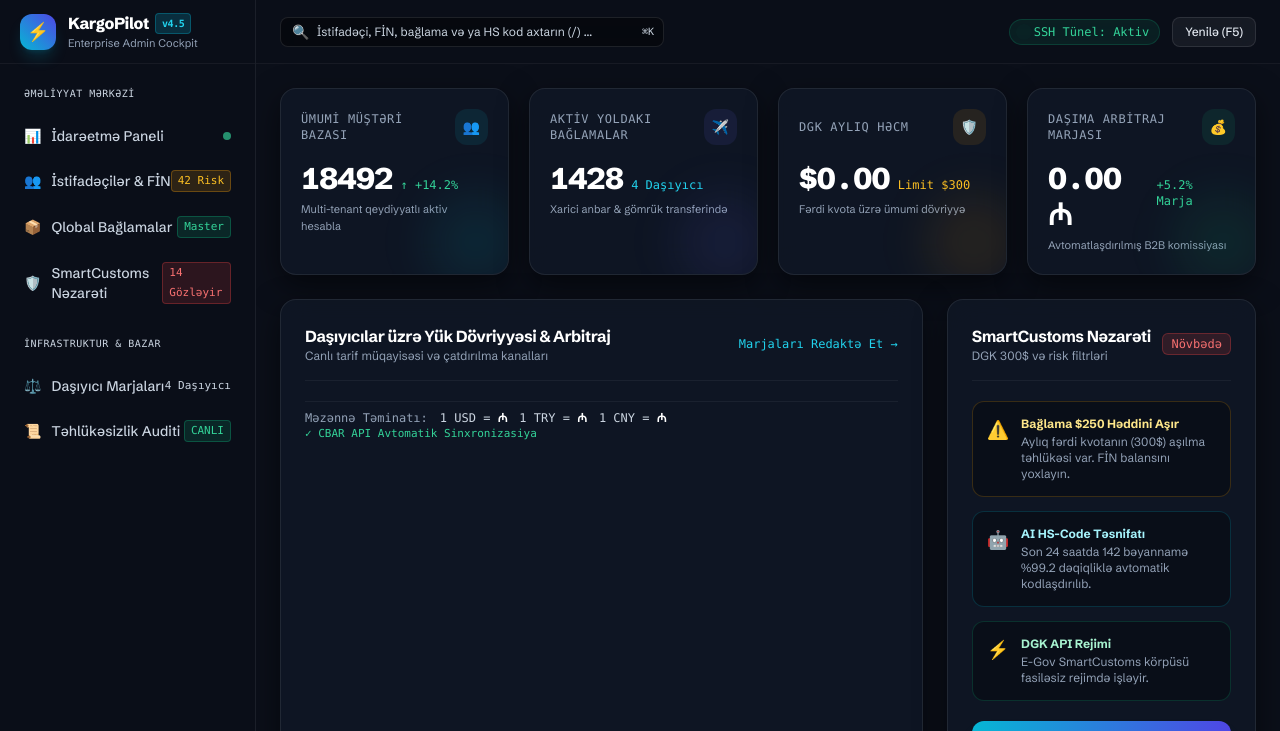
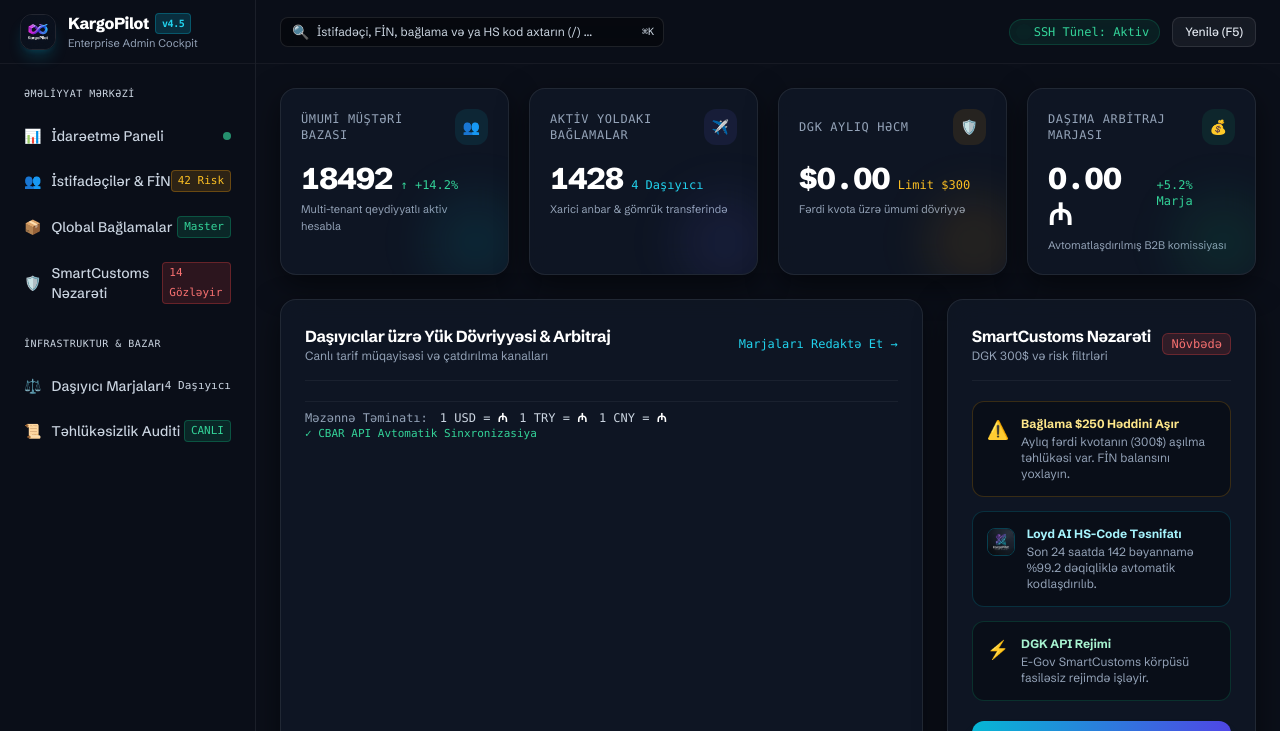
Before and after one commit to VaskaMc/kargopilot, a Python web app: template web_panel/templates/admin/dashboard.html in a window 1280 px wide. Shown: the top 731 px of the page. Run offline with Jinja, Linux system fonts and the light colour scheme; the template is opened without the code that fills it, so the values that code supplies are empty; some libraries are stand-ins or nearby versions.

Commit message:
feat(branding): restore and integrate official Concept 6 corporate logo and Concept 5 AI engine logo across Admin Cockpit and Web UI

```diff
--- a/web_panel/templates/admin/base.html
+++ b/web_panel/templates/admin/base.html
@@ -47,9 +47,7 @@
     <div>
       <!-- Brand Header -->
       <div class="h-16 flex items-center px-5 border-b border-white/5 space-x-3">
-        <div class="w-9 h-9 rounded-xl bg-gradient-to-tr from-cyan-500 to-indigo-600 flex items-center justify-center shadow-lg shadow-cyan-500/20">
-          <span class="text-white font-bold text-lg">⚡</span>
-        </div>
+        <img src="/static/img/logo_concept_6_infinity_loop.jpg" alt="KargoPilot Loqo" class="w-9 h-9 rounded-xl object-cover shadow-lg shadow-cyan-500/20 border border-white/10 shrink-0">
         <div>
           <div class="font-extrabold tracking-tight text-white flex items-center gap-1.5">
             <span>KargoPilot</span>
--- a/web_panel/templates/admin/dashboard.html
+++ b/web_panel/templates/admin/dashboard.html
@@ -123,9 +123,9 @@
         </div>
 
         <div class="p-3.5 rounded-xl bg-black/30 border border-cyan-500/20 flex items-start gap-3">
-          <span class="text-cyan-400 text-lg">🤖</span>
+          <img src="/static/img/logo_concept_5_quantum_node.jpg" alt="Loyd AI Mühərriki" class="w-7 h-7 rounded-lg object-cover border border-cyan-500/30 shrink-0 mt-0.5">
           <div class="text-xs space-y-0.5">
-            <div class="font-bold text-cyan-200">AI HS-Code Təsnifatı</div>
+            <div class="font-bold text-cyan-200">Loyd AI HS-Code Təsnifatı</div>
             <p class="text-slate-400">Son 24 saatda 142 bəyannamə %99.2 dəqiqliklə avtomatik kodlaşdırılıb.</p>
           </div>
         </div>
--- a/web_panel/templates/base.html
+++ b/web_panel/templates/base.html
@@ -218,7 +218,7 @@
             </button>
 
             <a href="/" class="flex items-center gap-3">
-                <div class="w-10 h-10 rounded-xl bg-gradient-to-tr from-cyan-500 to-indigo-600 flex items-center justify-center shadow-lg shadow-cyan-500/20 text-white font-black text-sm shrink-0 tracking-tighter">KP</div>
+                <img src="/static/img/logo_concept_6_infinity_loop.jpg" alt="KargoPilot Loqo" class="w-10 h-10 rounded-xl object-cover shadow-lg border border-white/10 shrink-0">
                 <div>
                     <div class="flex items-center gap-2">
                         <span class="font-extrabold text-base tracking-tight text-white">KargoPilot</span>
@@ -308,7 +308,7 @@
             <div class="space-y-3 pt-4">
                 <div class="p-3.5 bg-slate-950 rounded-xl space-y-2.5 border border-slate-800/80">
                     <div class="flex items-center gap-3">
-                        <div class="w-9 h-9 rounded-xl bg-gradient-to-tr from-emerald-500 to-teal-600 flex items-center justify-center text-white text-sm shadow-md shadow-emerald-500/20 shrink-0">⚡</div>
+                        <img src="/static/img/logo_concept_5_quantum_node.jpg" alt="Loyd AI Mühərriki" class="w-10 h-10 rounded-xl object-cover shadow-md border border-white/10 shrink-0">
                         <div>
                             <div class="text-xs font-extrabold text-white">Loyd AI Mühərriki</div>
                             <div class="text-[11px] font-semibold text-emerald-400">Quantum Node · Aktiv</div>
--- a/web_panel/templates/dashboard.html
+++ b/web_panel/templates/dashboard.html
@@ -6,7 +6,7 @@
     <!-- HEADER TITLE -->
     <div class="flex flex-col lg:flex-row lg:items-center justify-between gap-4 pb-4 bg-slate-900 p-6 rounded-2xl">
         <div class="flex items-center gap-4">
-            <div class="w-12 h-12 rounded-xl bg-gradient-to-tr from-cyan-500 to-indigo-600 flex items-center justify-center shadow-lg shadow-cyan-500/20 text-white font-black text-lg shrink-0 tracking-tighter">KP</div>
+            <img src="/static/img/logo_concept_6_infinity_loop.jpg" alt="KargoPilot Loqo" class="w-14 h-14 rounded-2xl object-cover shadow-lg border border-white/10 shrink-0">
             <div>
                 <h1 class="text-2xl font-extrabold text-white tracking-tight">
                     KargoPilot v4.5 · İdarəetmə Mərkəzi
@@ -18,7 +18,7 @@
         </div>
         <div class="flex flex-wrap items-center gap-3">
             <div class="flex items-center gap-2.5 bg-slate-950 px-3.5 py-2 rounded-xl">
-                <div class="w-7 h-7 rounded-lg bg-emerald-500/20 text-emerald-400 flex items-center justify-center font-bold text-xs border border-emerald-500/30">AI</div>
+                <img src="/static/img/logo_concept_5_quantum_node.jpg" alt="Loyd AI" class="w-8 h-8 rounded-lg object-cover border border-white/10 shrink-0">
                 <div class="text-xs">
                     <div class="font-bold text-white">Loyd AI Mühərriki</div>
                     <div class="text-emerald-400 font-semibold">Autopilot · Aktiv</div>
```
Also changed, not shown: web_panel/templates/showcase.html (+4 -4 lines), README.md, assets/logo.jpg (added), assets/logo_concept_5_quantum_node.jpg (added), assets/logo_concept_6_infinity_loop.jpg (added), web_panel/app/static/img/apple-touch-icon.png (added), web_panel/app/static/img/favicon-32.png (added), web_panel/app/static/img/favicon-64.png (added), web_panel/app/static/img/favicon.ico (added), web_panel/app/static/img/logo.jpg (added), web_panel/app/static/img/logo_concept_5_quantum_node.jpg (added), web_panel/app/static/img/logo_concept_6_infinity_loop.jpg (added), web_panel/app/static/img/og-image.jpg (added).
